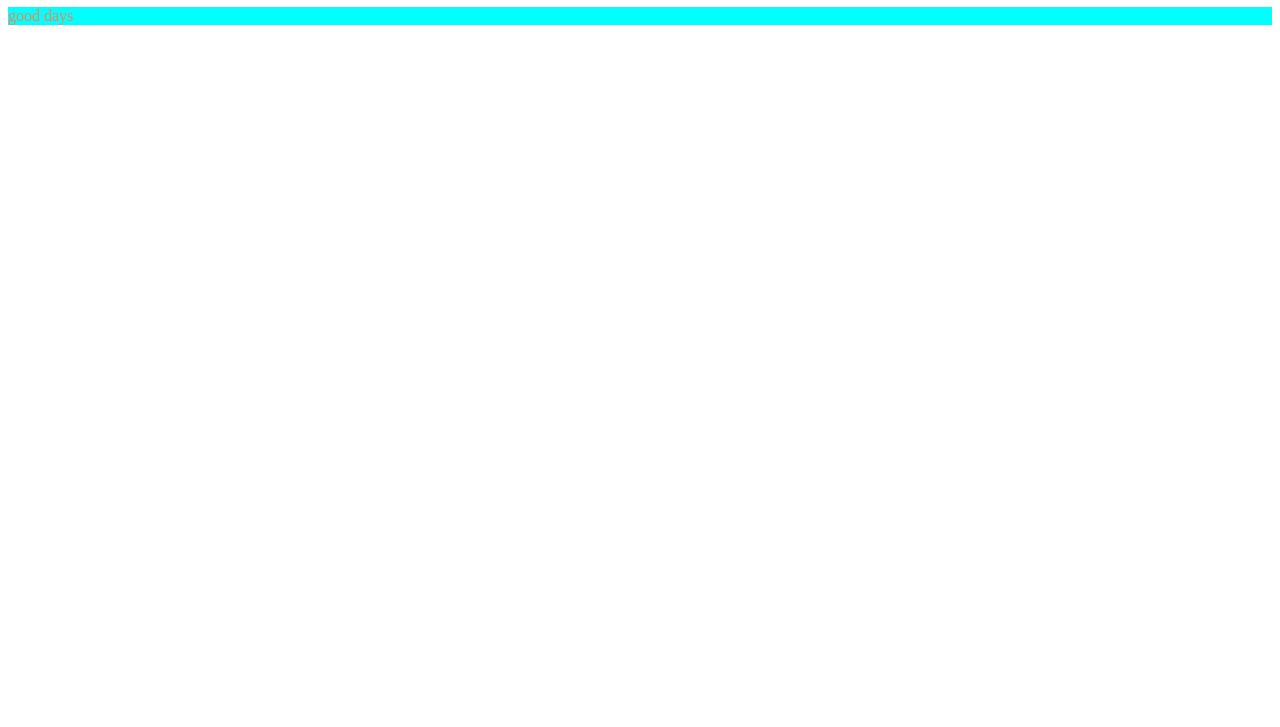
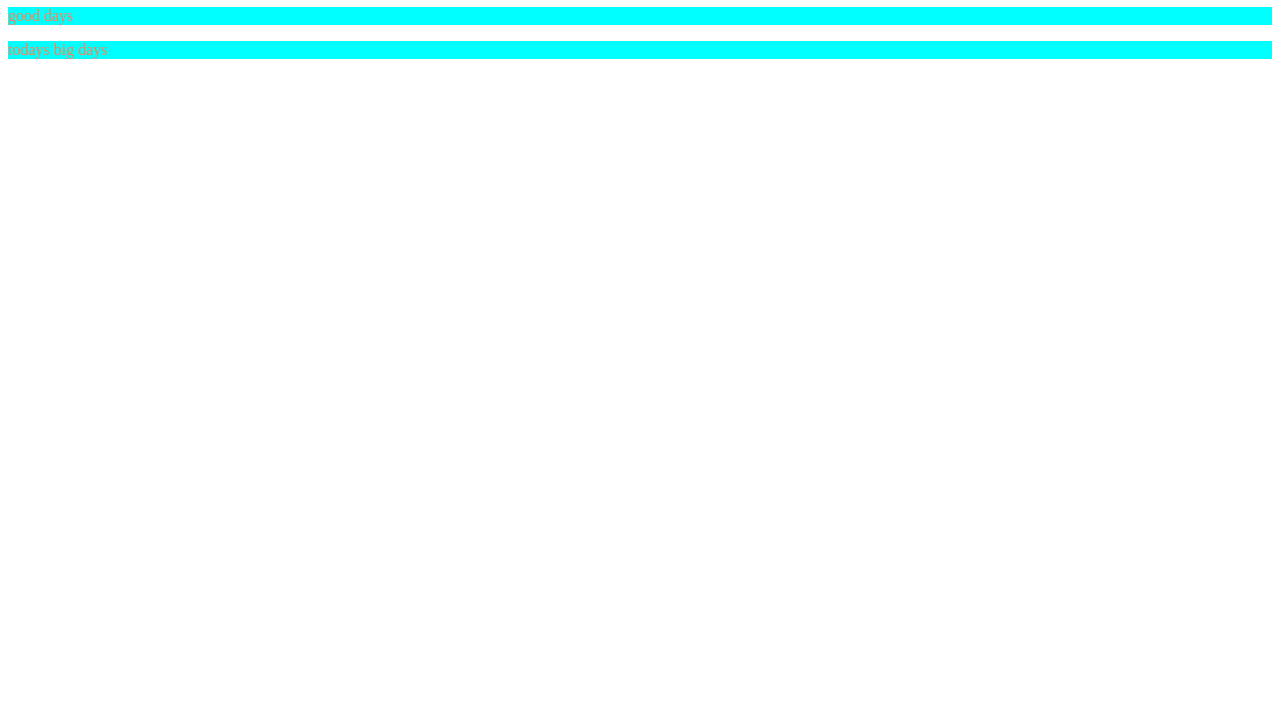
Before and after one commit to Devang-Maru/localrepo, a plain HTML site: page index.html in a window 1280 px wide. Shown: the part 73-800 px from the top of the page. Drawn offline with Linux system fonts and the light colour scheme.

Commit message:
new tegs create

```diff
--- a/index.html
+++ b/index.html
@@ -9,5 +9,6 @@
 <body>
     <h1>hello world</h1>
     <p>good days</p>
+    <p>todays big days</p>
 </body>
 </html>
```
